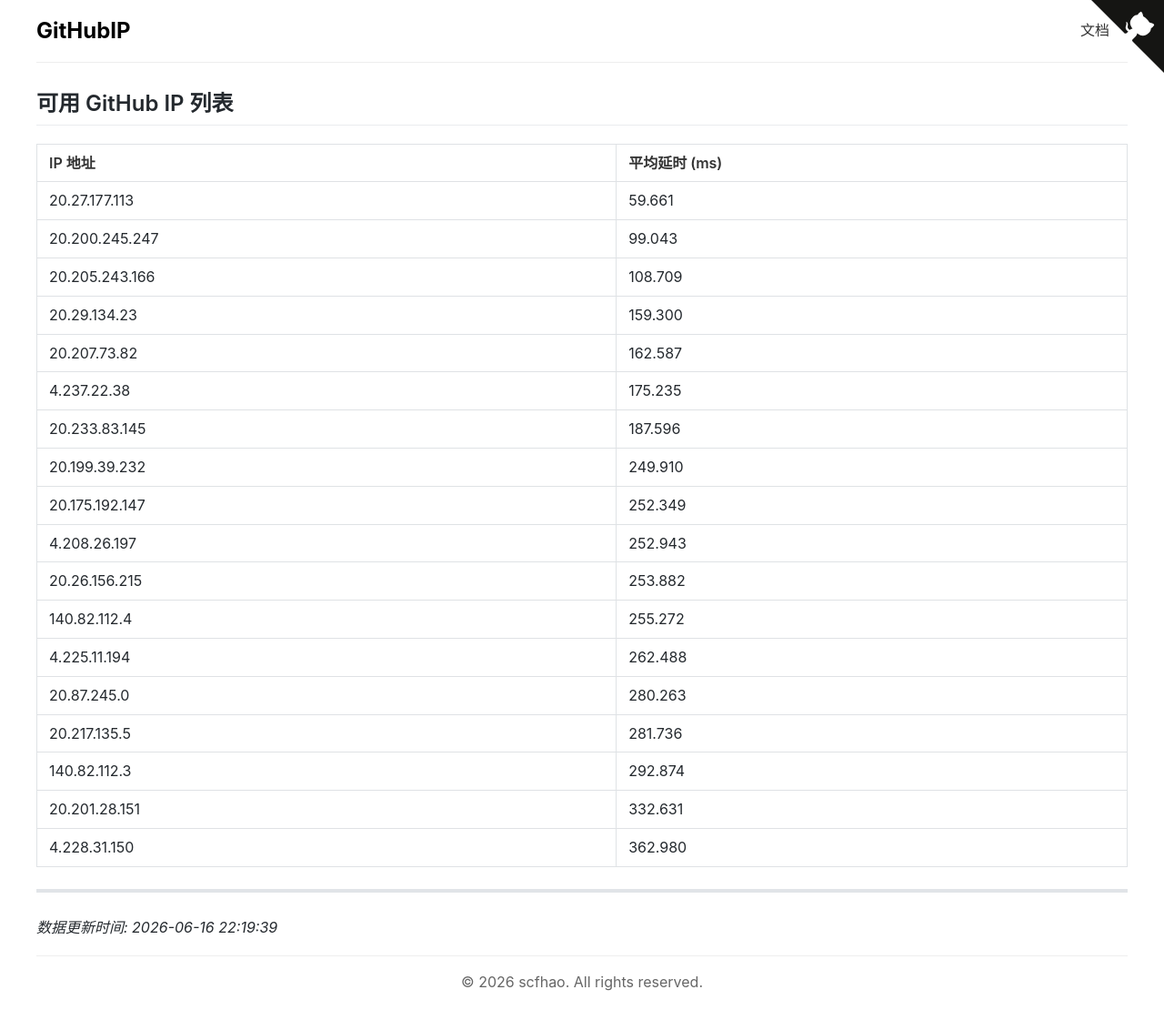
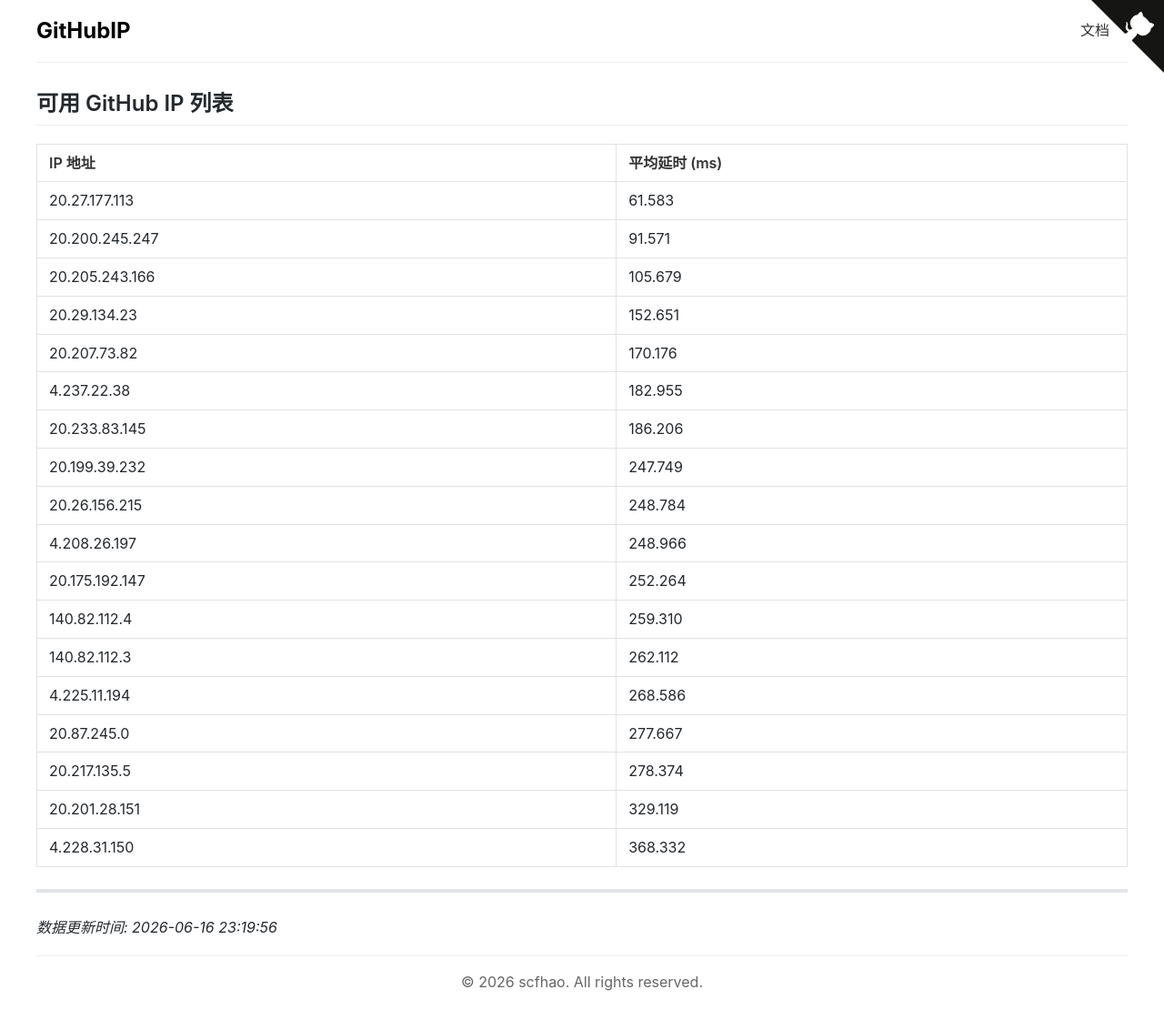
Before and after one commit to scfhao/GitHubIP, a Jekyll site: the page built from index.md, in a window 1280 px wide. Shown: the whole page at 91% size. Built offline with Jekyll 4.4.1, drawn with Linux system fonts in a browser that asks for light colours.

Commit message:
自动脚本执行 - 2026-06-16 23:19:56

```diff
--- a/index.md
+++ b/index.md
@@ -1,32 +1,32 @@
 ---
 layout: home
 title: GitHub IP 列表
-date: 2026-06-16 22:19:39
+date: 2026-06-16 23:19:56
 ---
 
 ## 可用 GitHub IP 列表
 
 | IP 地址 | 平均延时 (ms) |
 |---------|--------------|
-| 20.27.177.113 | 59.661 |
-| 20.200.245.247 | 99.043 |
-| 20.205.243.166 | 108.709 |
-| 20.29.134.23 | 159.300 |
-| 20.207.73.82 | 162.587 |
-| 4.237.22.38 | 175.235 |
-| 20.233.83.145 | 187.596 |
-| 20.199.39.232 | 249.910 |
-| 20.175.192.147 | 252.349 |
-| 4.208.26.197 | 252.943 |
-| 20.26.156.215 | 253.882 |
-| 140.82.112.4 | 255.272 |
-| 4.225.11.194 | 262.488 |
-| 20.87.245.0 | 280.263 |
-| 20.217.135.5 | 281.736 |
-| 140.82.112.3 | 292.874 |
-| 20.201.28.151 | 332.631 |
-| 4.228.31.150 | 362.980 |
+| 20.27.177.113 | 61.583 |
+| 20.200.245.247 | 91.571 |
+| 20.205.243.166 | 105.679 |
+| 20.29.134.23 | 152.651 |
+| 20.207.73.82 | 170.176 |
+| 4.237.22.38 | 182.955 |
+| 20.233.83.145 | 186.206 |
+| 20.199.39.232 | 247.749 |
+| 20.26.156.215 | 248.784 |
+| 4.208.26.197 | 248.966 |
+| 20.175.192.147 | 252.264 |
+| 140.82.112.4 | 259.310 |
+| 140.82.112.3 | 262.112 |
+| 4.225.11.194 | 268.586 |
+| 20.87.245.0 | 277.667 |
+| 20.217.135.5 | 278.374 |
+| 20.201.28.151 | 329.119 |
+| 4.228.31.150 | 368.332 |
 
 ---
 
-*数据更新时间: 2026-06-16 22:19:39*
+*数据更新时间: 2026-06-16 23:19:56*
```
